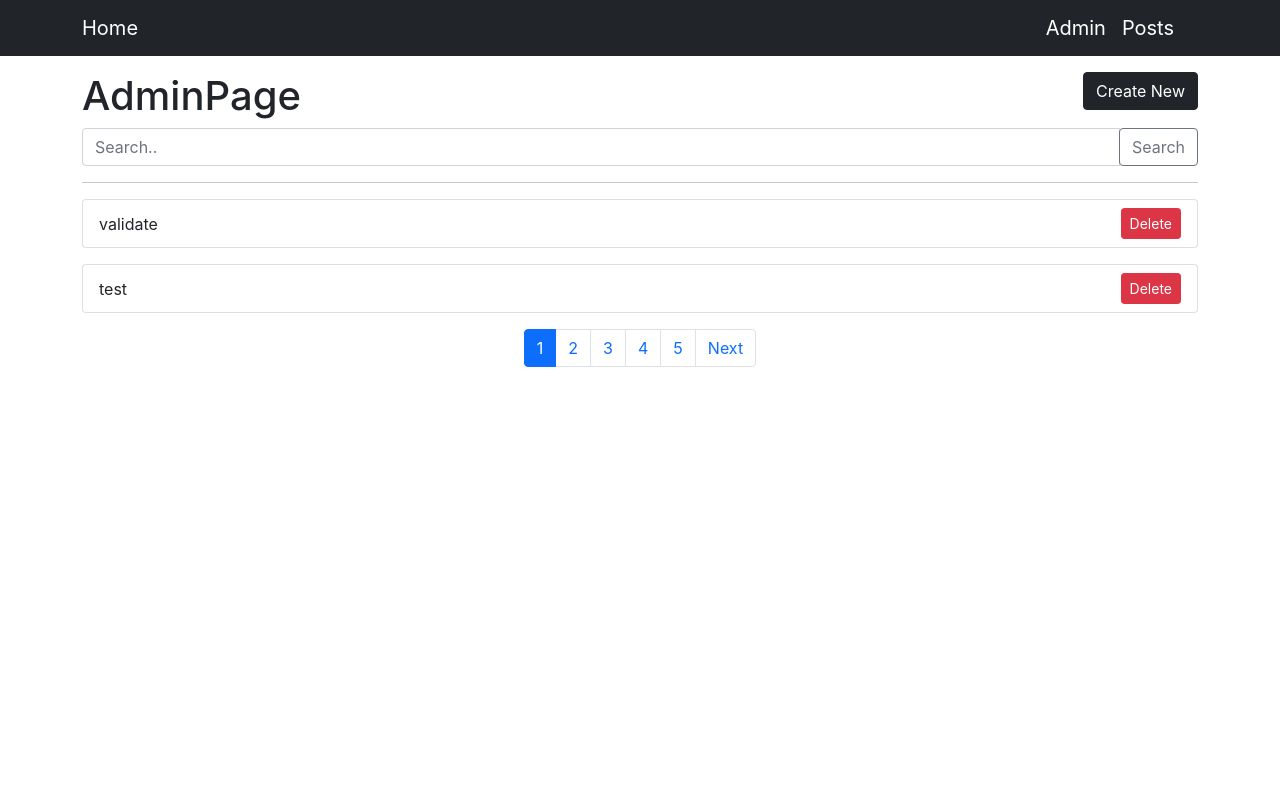
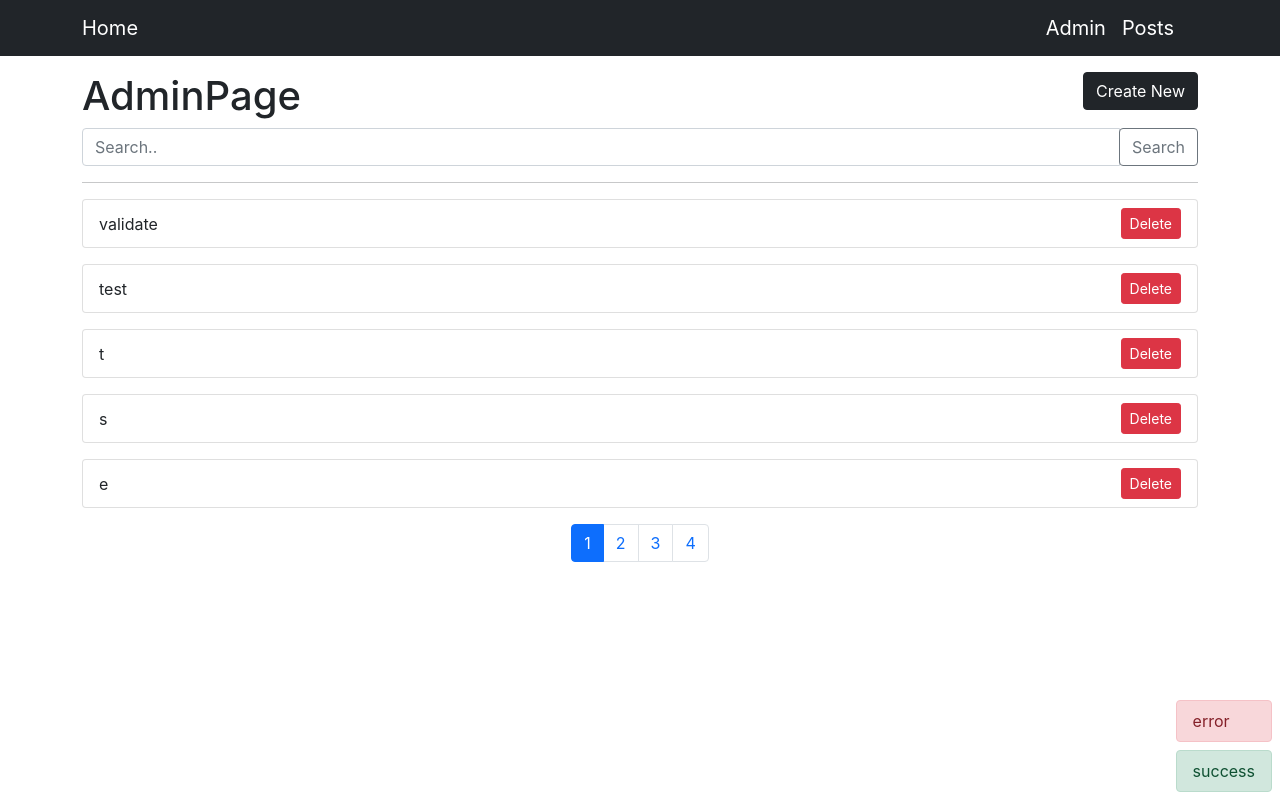
Before and after one commit to dailybetter/DailyBetterWeb, a React (Create React App) app: page /admin in a window 1280 px wide. Built offline with nearby package versions, Linux system fonts and the light colour scheme; data requests are answered from the project's data file.

Commit message:
Feat: Toast 기능 구현 시작

```diff
--- a/src/components/BlogList.js
+++ b/src/components/BlogList.js
@@ -5,6 +5,7 @@
 import Spinner from '../components/Spinner';
 import Pagination from './Pagination';
 import propTypes from 'prop-types';
+import Toast from './Toast';
 const BlogList = ({ isAdmin }) => {
   const history = useHistory();
   const location = useLocation();
@@ -16,7 +17,7 @@
   const [numberOfPosts, setNumberOfPosts] = useState(0);
   const [numberOfPages, setNumberOfPages] = useState(0);
   const [searchText, setSearchText] = useState('');
-  const limit = 2;
+  const limit = 5;
   const onClickPageButton = (page) => {
     history.push(`${location.pathname}?page=${page}`);
     setCurrentPage(page);
@@ -108,6 +109,12 @@
   };
   return (
     <>
+      <Toast
+        toasts={[
+          { text: 'error', type: 'danger' },
+          { text: 'success', type: 'success' },
+        ]}
+      />
       <div className='input-group'>
         <input
           className='form-control'
--- /dev/null
+++ b/src/components/Toast.js
@@ -0,0 +1,33 @@
+import propTypes from 'prop-types';
+
+const Toast = ({ toasts }) => {
+  return (
+    <div className='position-fixed bottom-0 end-0 p-2'>
+      {toasts.map((toast) => {
+        return (
+          <div
+            key={toast.text}
+            className={`alert alert-${toast.type || 'success'} m-0 py-2 mt-2`}
+          >
+            {toast.text}
+          </div>
+        );
+      })}
+    </div>
+  );
+};
+
+Toast.propTypes = {
+  toasts: propTypes.arrayOf(
+    propTypes.shape({
+      text: propTypes.string,
+      type: propTypes.string,
+    })
+  ).isRequired,
+};
+
+Toast.defaultProps = {
+  toasts: [],
+};
+
+export default Toast;
```
